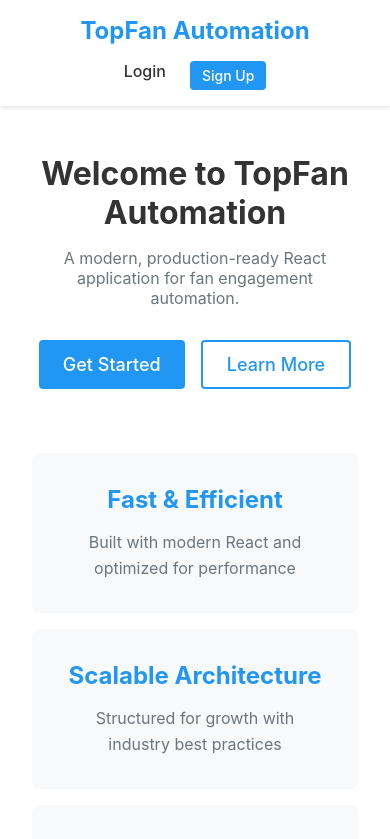
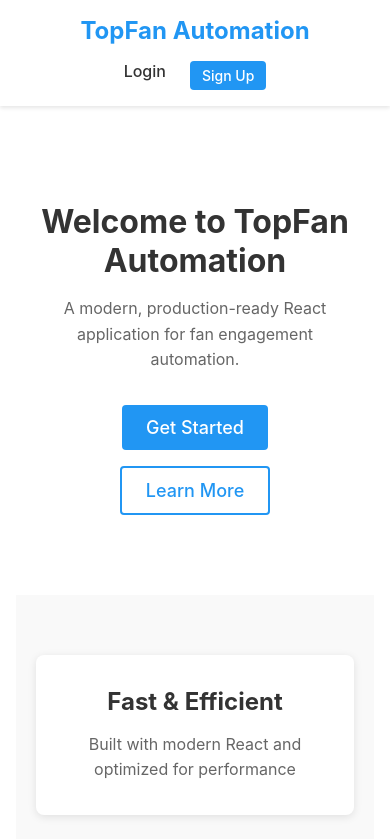
Before and after one commit to tusharsharma1028/TopFan-Automation, a React (Create React App) app: page / in a window 390 px wide. Shown: the top 839 px of the page. Built offline with nearby package versions, Linux system fonts and the light colour scheme.

Commit message:
feat: add src/pages/Home/Home.module.css

```diff
--- a/src/pages/Home/Home.module.css
+++ b/src/pages/Home/Home.module.css
@@ -1,11 +1,17 @@
 .home {
-  max-width: 1200px;
-  margin: 0 auto;
+  flex: 1;
+  display: flex;
+  flex-direction: column;
+  align-items: center;
+  background-color: #ffffff;
 }
 
 .hero {
+  width: 100%;
+  max-width: 1200px;
+  padding: 80px 20px;
   text-align: center;
-  padding: 4rem 1rem;
+  background-color: #ffffff;
 }
 
 .title {
@@ -17,11 +23,9 @@
 
 .subtitle {
   font-size: 1.25rem;
-  color: #6c757d;
+  color: #666666;
   margin-bottom: 2rem;
-  max-width: 600px;
-  margin-left: auto;
-  margin-right: auto;
+  line-height: 1.6;
 }
 
 .buttonGroup {
@@ -32,27 +36,31 @@
 }
 
 .features {
+  width: 100%;
+  max-width: 1200px;
+  padding: 60px 20px;
   display: grid;
-  grid-template-columns: repeat(auto-fit, minmax(250px, 1fr));
+  grid-template-columns: repeat(auto-fit, minmax(300px, 1fr));
   gap: 2rem;
-  padding: 3rem 1rem;
+  background-color: #f9f9f9;
 }
 
 .feature {
+  padding: 2rem;
   text-align: center;
-  padding: 2rem;
-  background-color: #f8f9fa;
+  background-color: #ffffff;
   border-radius: 8px;
+  box-shadow: 0 2px 8px rgba(0, 0, 0, 0.1);
 }
 
 .feature h3 {
   font-size: 1.5rem;
-  color: #2196f3;
+  color: #333333;
   margin-bottom: 1rem;
 }
 
 .feature p {
-  color: #6c757d;
+  color: #666666;
   line-height: 1.6;
 }
 
@@ -65,12 +73,8 @@
     font-size: 1rem;
   }
 
-  .hero {
-    padding: 2rem 1rem;
-  }
-
-  .features {
-    padding: 2rem 1rem;
-    gap: 1rem;
+  .buttonGroup {
+    flex-direction: column;
+    align-items: center;
   }
 }
```
